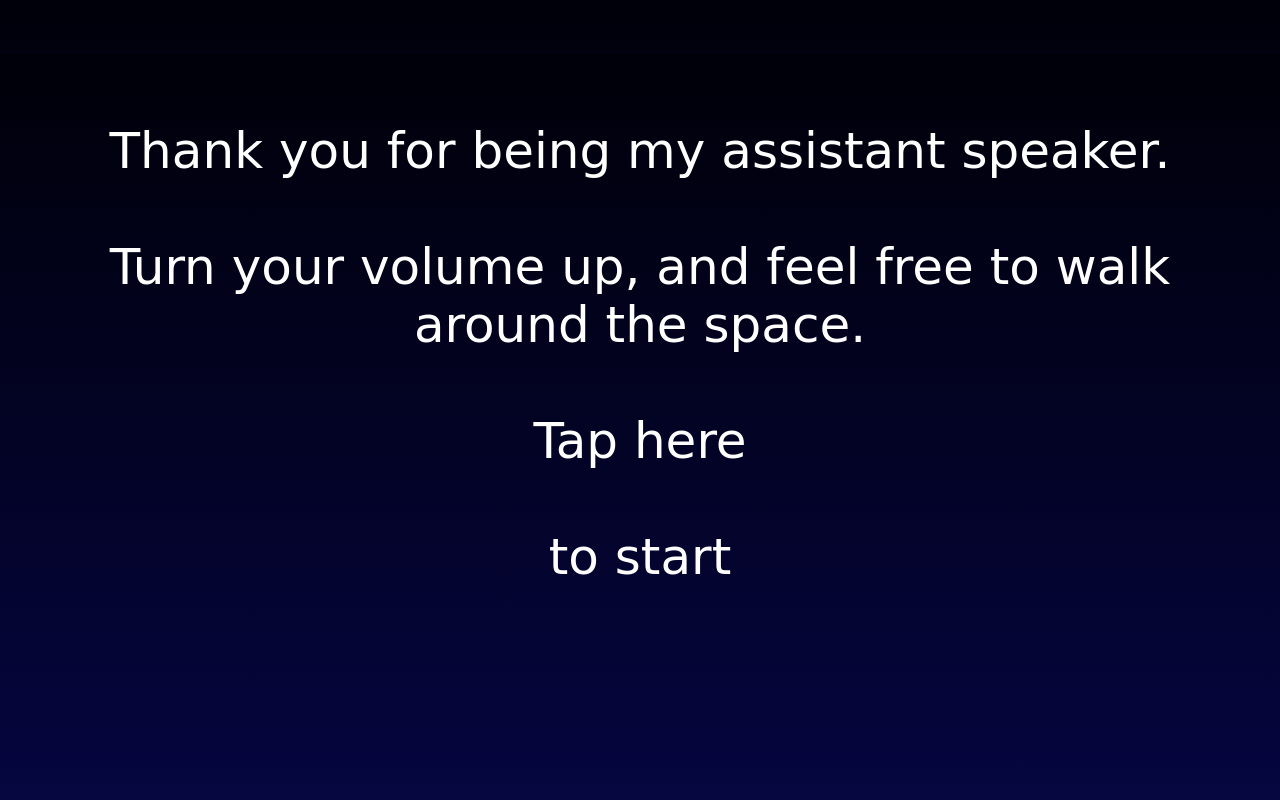
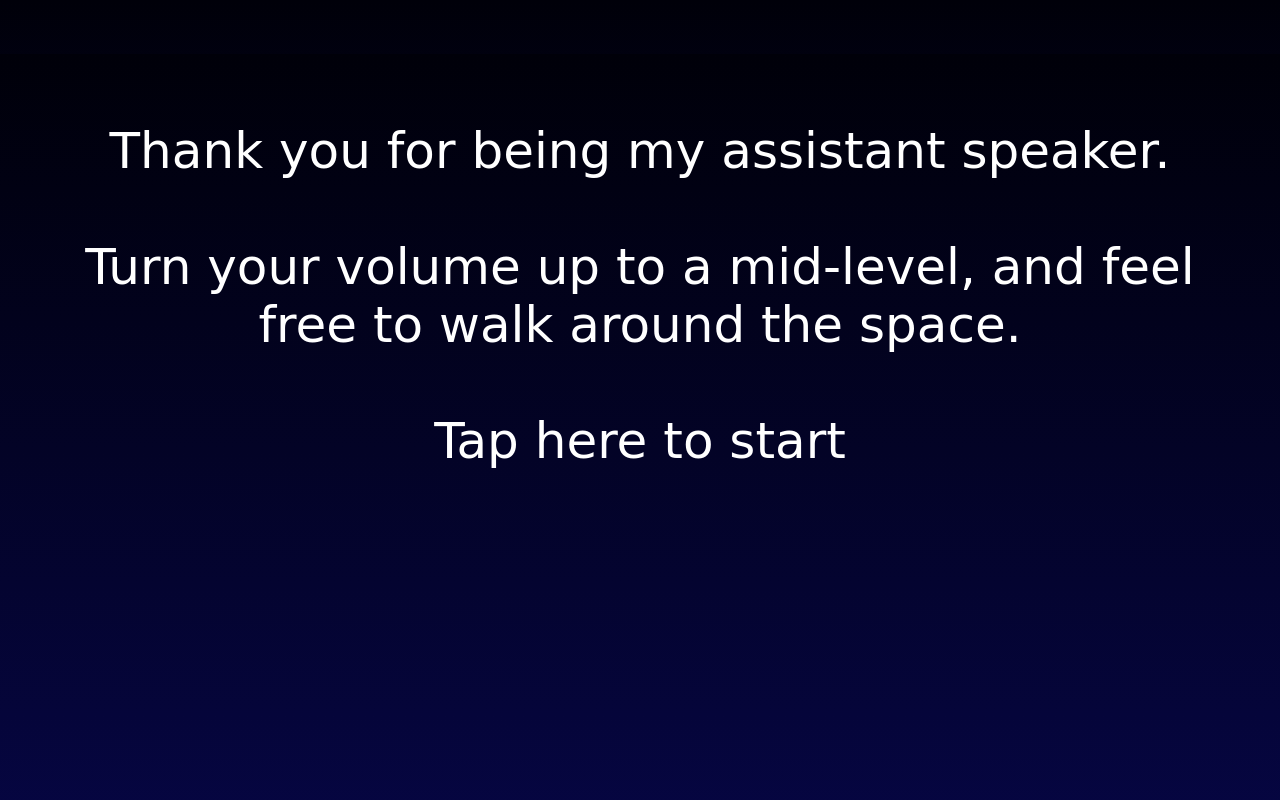
Before and after one commit to sara-duell/recite-speaker, a plain HTML site: page index.html in a window 1280 px wide. Shown: the top 800 px of the page. Drawn offline with nearby package versions, Linux system fonts and the light colour scheme; a web font is replaced by a local one.

Commit message:
Update index.html

```diff
--- a/index.html
+++ b/index.html
@@ -23,7 +23,7 @@
 </br>
   <div>
   <div id="hilde" class="hilde">
-  <div id = "div1" style="display:block" onclick = "replace('div1','div2')"><p> Thank you for being my assistant speaker. <br/><br/>Turn your volume up, and feel free to walk around the space. <br/> <br/>Tap here <br/> <br/>to start</p></div>
+  <div id = "div1" style="display:block" onclick = "replace('div1','div2')"><p> Thank you for being my assistant speaker. <br/><br/> Turn your volume up to a mid-level, and feel free to walk around the space. <br/> <br/>Tap here to start</p></div>
 <div id = "div2" style="display:none" onclick = "replace('div2','div1')"><h2>&#9825;</h2></div>
 </div>
 <p id="text">
```
